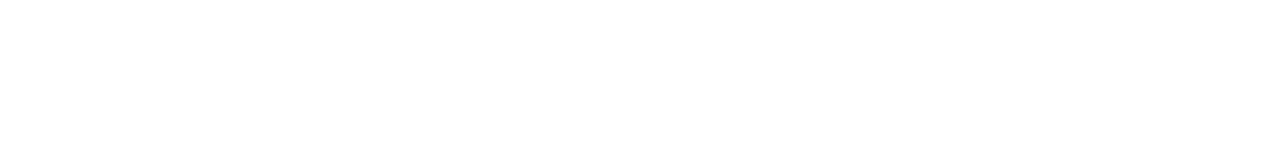
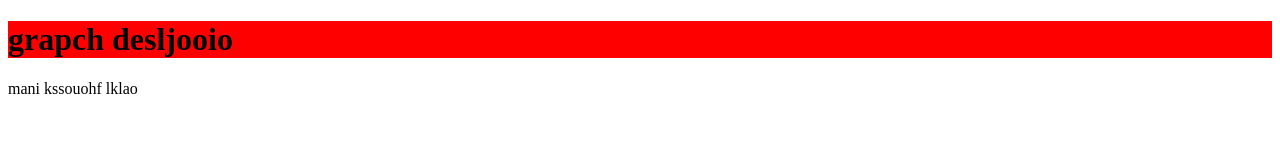
Before and after one commit to public454235/my-second-repo, a plain HTML site: page index.html in a window 1280 px wide. Drawn offline with Linux system fonts and the light colour scheme.

Commit message:
style addad

```diff
--- a/index.html
+++ b/index.html
@@ -4,9 +4,11 @@
     <meta charset="UTF-8">
     <meta http-equiv="X-UA-Compatible" content="IE=edge">
     <meta name="viewport" content="width=device-width, initial-scale=1.0">
+    <link rel="stylesheet" href="style.css">
     <title>My Second Github Repo</title>
 </head>
 <body>
-
+    <h1>grapch desljooio</h1>
+    <p>mani kssouohf lklao</p>
 </body>
 </html>
--- /dev/null
+++ b/style.css
@@ -0,0 +1,4 @@
+h1{
+    background-color: red;
+
+}
```
